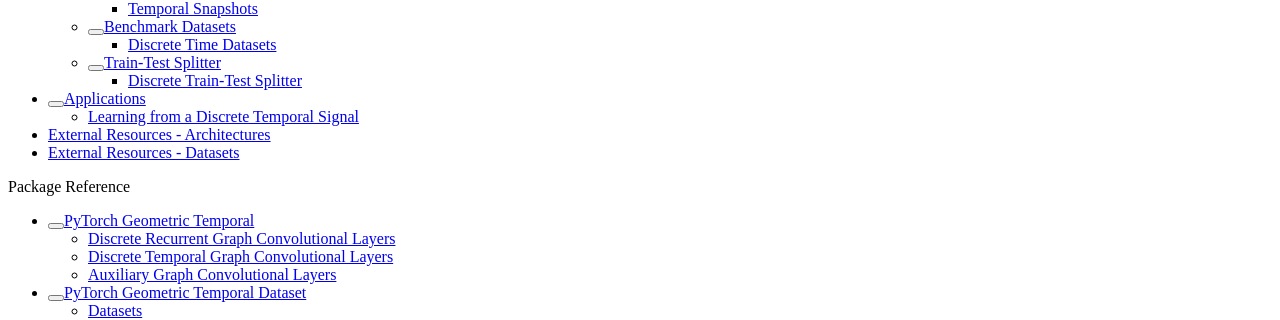
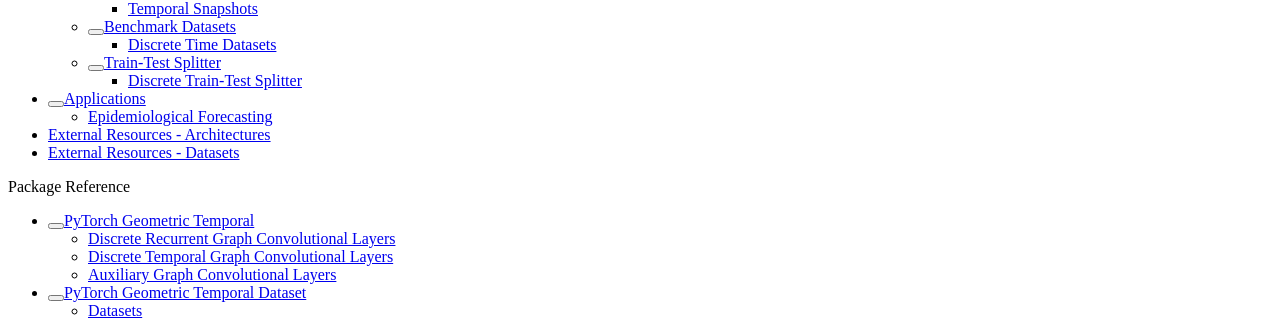
Before and after one commit to benedekrozemberczki/pytorch_geometric_temporal, a Sphinx documentation site: the page built from docs/source/notes/introduction.rst, in a window 1280 px wide and 900 px high, scrolled down 657 px. Shown: the part 152-472 px from the top of the window. Built offline with Sphinx 7.4.7 and the Read the Docs theme 2.0.0, drawn with Linux system fonts in a browser that asks for light colours; some of the changed text lies outside the part shown.

Commit message:
PTG update

```diff
--- a/docs/source/notes/introduction.rst
+++ b/docs/source/notes/introduction.rst
@@ -116,7 +116,7 @@ Applications
 
 In the following we will overview two case studies where PyTorch Geometric Temporal can be used to solve real world relevant machine learning problems. One of them is on discrete time spatial data and the other one uses continuous time graphs.
 
-Learning from a Discrete Temporal Signal
+Epidemiological Forecasting
 -------------------------------------------
 
 We are using the Hungarian Chickenpox Cases dataset in this case study. We will train a regressor to predict the weekly cases reported by the counties using a recurrent graph convolutional network. First, we will load the dataset and create an appropriate spatio-temporal split.
```
